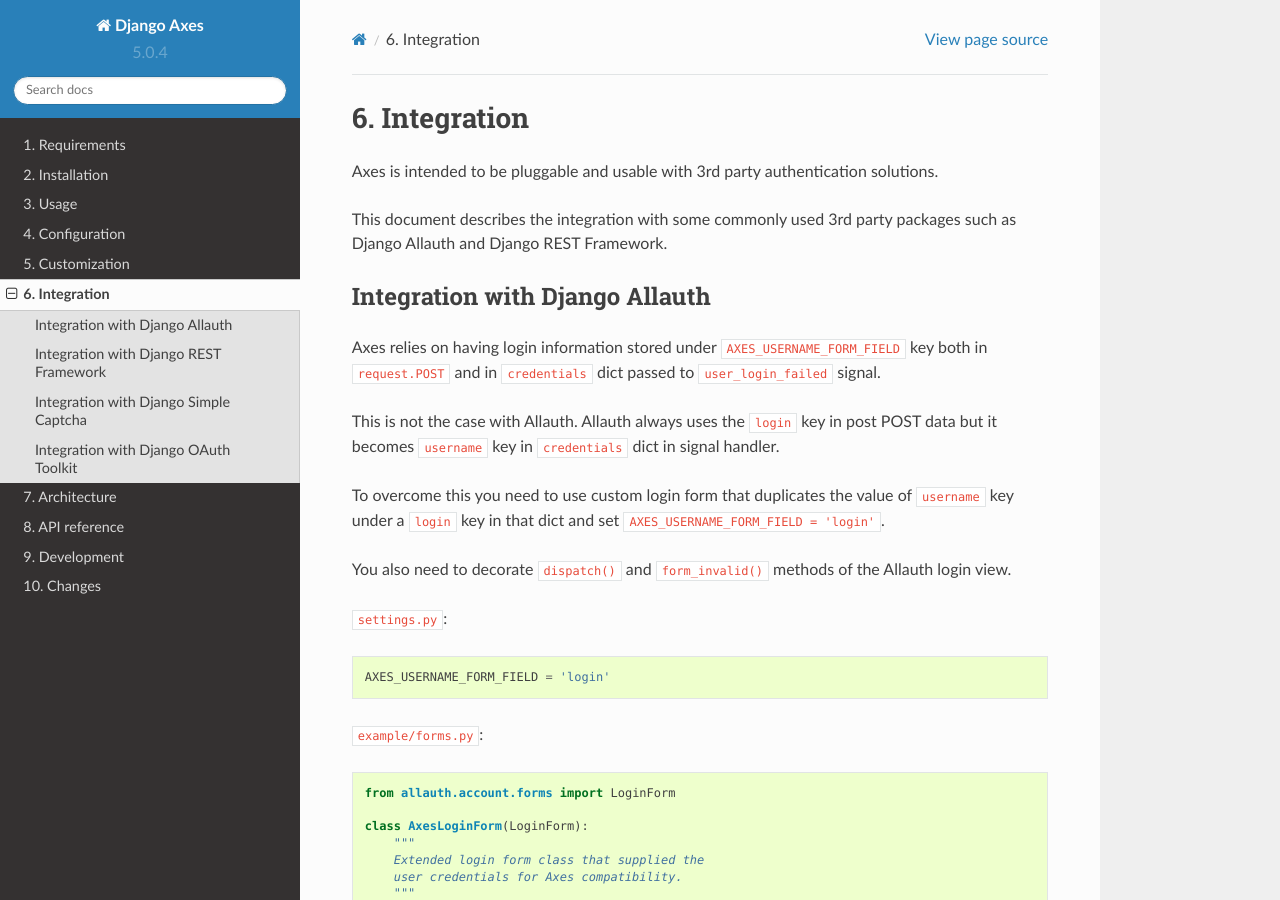
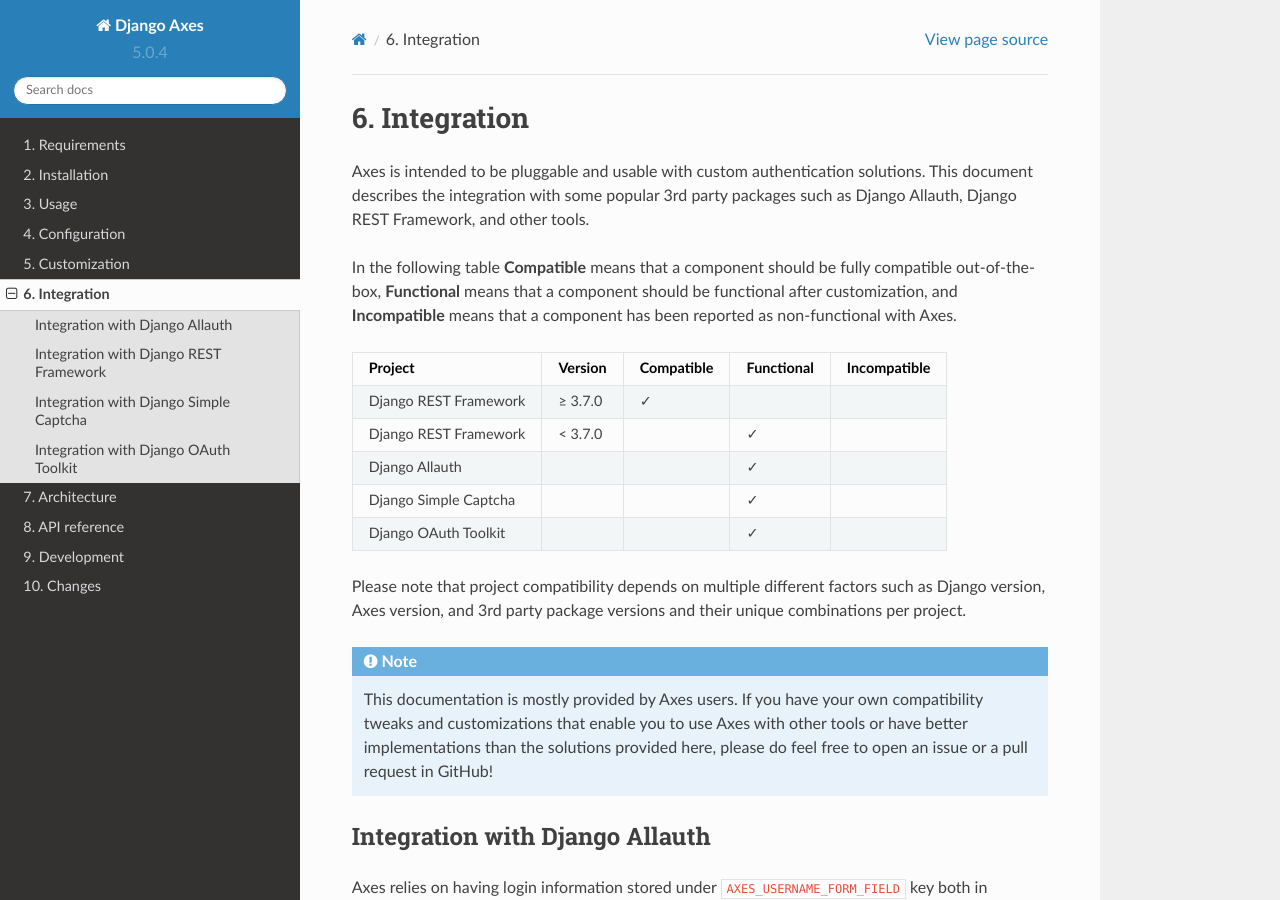
Before and after one commit to jazzband/django-axes, a Sphinx documentation site: the page built from docs/6_integration.rst, in a window 1280 px wide and 900 px high. Built offline with Sphinx 7.4.7 and the Read the Docs theme 2.0.0, drawn with Linux system fonts in a browser that asks for light colours.

Commit message:
Add compatibility table

```diff
--- a/docs/6_integration.rst
+++ b/docs/6_integration.rst
@@ -3,10 +3,41 @@
 Integration
 ===========
 
-Axes is intended to be pluggable and usable with 3rd party authentication solutions.
+Axes is intended to be pluggable and usable with custom authentication solutions.
+This document describes the integration with some popular 3rd party packages
+such as Django Allauth, Django REST Framework, and other tools.
 
-This document describes the integration with some commonly used 3rd party packages
-such as Django Allauth and Django REST Framework.
+In the following table
+**Compatible** means that a component should be fully compatible out-of-the-box,
+**Functional** means that a component should be functional after customization, and
+**Incompatible** means that a component has been reported as non-functional with Axes.
+
+=======================   =============   ============   ============   ==============
+Project                   Version         Compatible     Functional     Incompatible
+=======================   =============   ============   ============   ==============
+Django REST Framework     |gte| 3.7.0     |check|
+Django REST Framework     |lt| 3.7.0                     |check|
+Django Allauth                                           |check|
+Django Simple Captcha                                    |check|
+Django OAuth Toolkit                                     |check|
+=======================   =============   ============   ============   ==============
+
+.. |check|  unicode:: U+2713
+.. |lt|     unicode:: U+003C
+.. |lte|    unicode:: U+2264
+.. |gte|    unicode:: U+2265
+.. |gt|     unicode:: U+003E
+
+Please note that project compatibility depends on multiple different factors
+such as Django version, Axes version, and 3rd party package versions and
+their unique combinations per project.
+
+.. note::
+   This documentation is mostly provided by Axes users.
+   If you have your own compatibility tweaks and customizations
+   that enable you to use Axes with other tools or have better
+   implementations than the solutions provided here, please do
+   feel free to open an issue or a pull request in GitHub!
 
 
 Integration with Django Allauth
```
